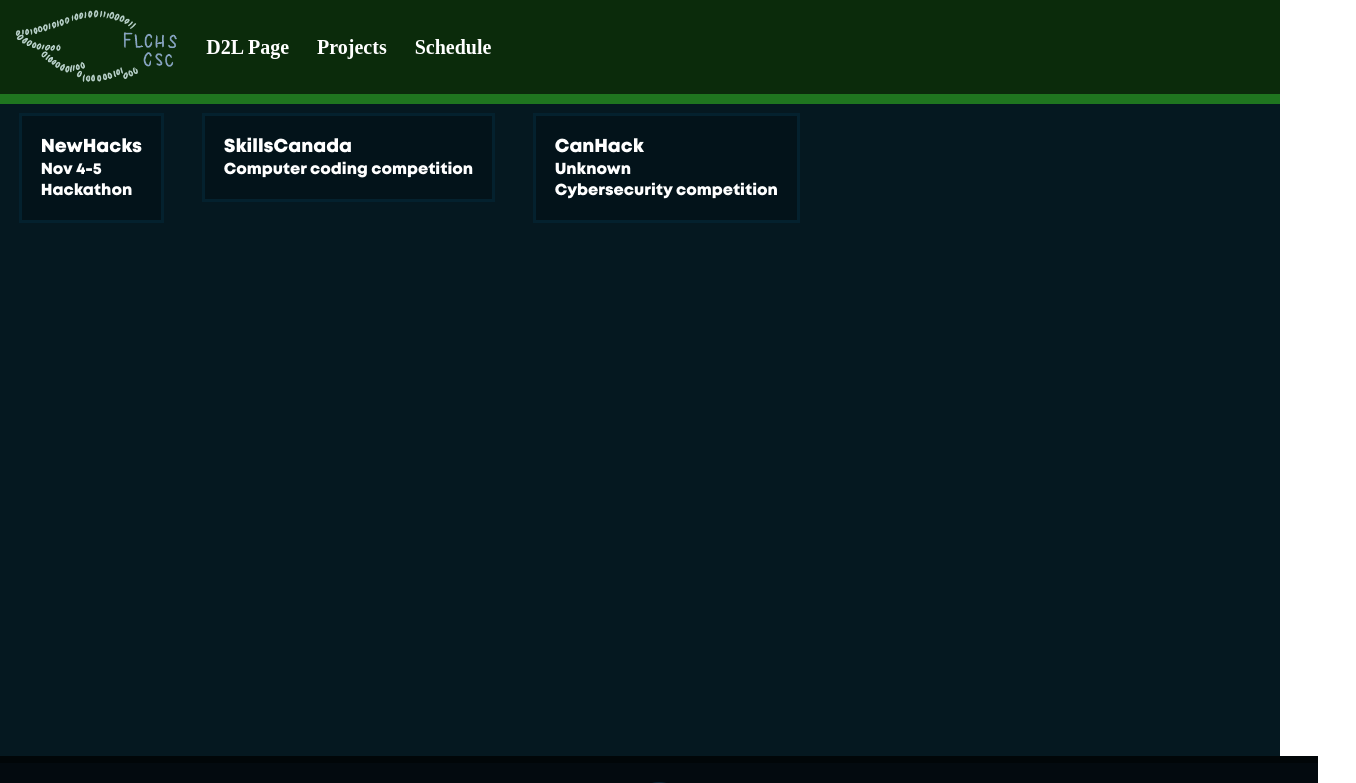
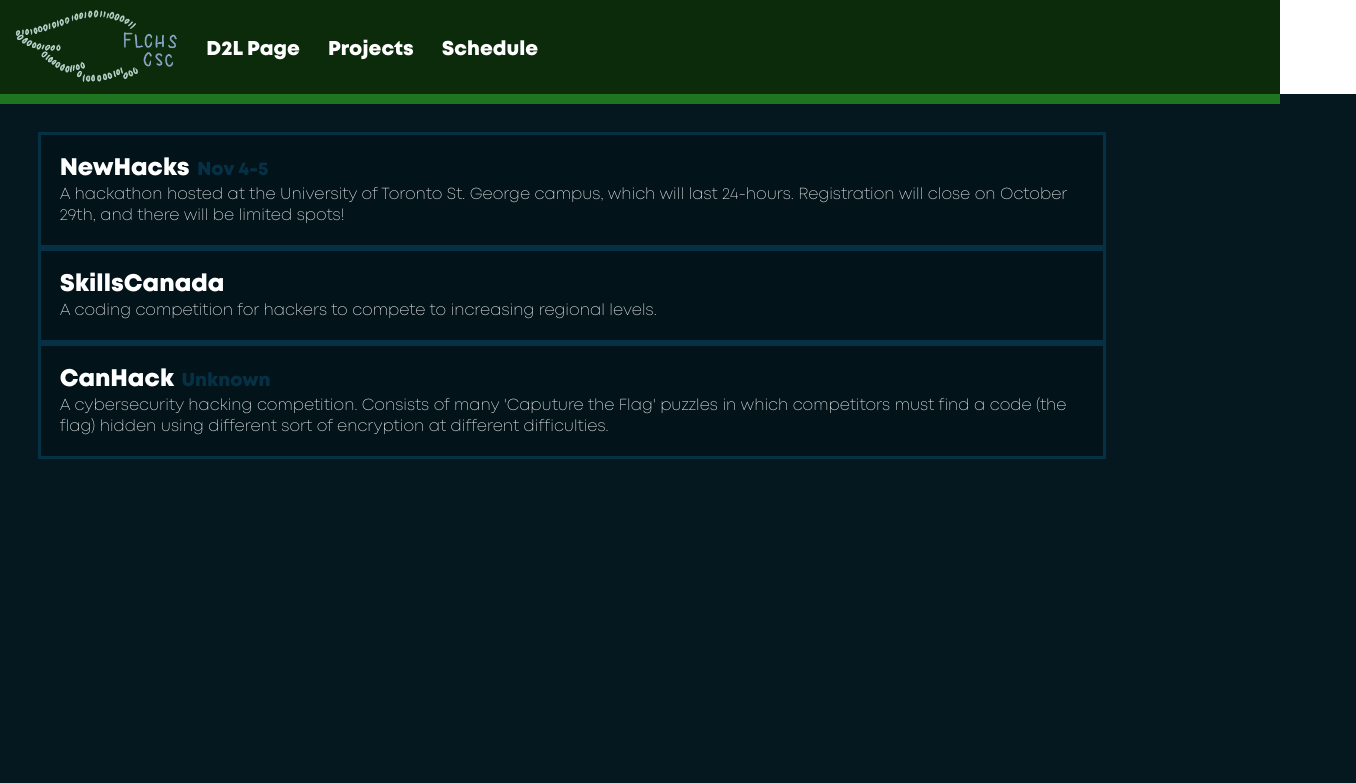
Before and after one commit to flcsc/csc-website, a React (Vite) app: page /schedule in a window 1280 px wide. Shown: the top 783 px of the page, 1356 px wide, since content can reach past the window. Built offline with nearby package versions, Linux system fonts and the light colour scheme.

Commit message:
Started formatting the Schedule page

```diff
--- a/src/App.css
+++ b/src/App.css
@@ -22,15 +22,11 @@ body{
 }
 
 .main{
-  font-family: Mont, 'Gill Sans', 'Gill Sans MT', Calibri, 'Trebuchet MS', sans-serif;
-  font-weight: lighter;
-
-  display: flex;
-
-  padding: 0;
+  padding: 1cm;
   margin: 0;
   border: 0;
 
+  display: block;
   width: 100%;
   min-height: 20cm;
 
@@ -59,9 +55,10 @@ header a{
   padding-left: 4px;
   padding-right: 4px;
 
+  font-family: Mont, 'Gill Sans', 'Gill Sans MT', Calibri, 'Trebuchet MS', sans-serif;
   text-decoration: none;
-  font-weight: bold;
   font-size: 20px;
+
   vertical-align: middle;
   color: white;
 }
@@ -98,6 +95,11 @@ footer img{
   max-height: 1.5cm;
 }
 
+h1, h2, h3{
+  font-family: Mont, 'Gill Sans', 'Gill Sans MT', Calibri, 'Trebuchet MS', sans-serif;
+  display:block;
+}
+
 h1{
   text-align: center;
   font-size: 55px;
@@ -120,16 +122,16 @@ h1{
 }
 
 .event{
+  position:relative;
   display: block;
-  position:relative;
 
-  margin: 0.5cm;
   padding: 0.5cm;
 
+  width: 80%;
   height:fit-content;
 
   background-color: rgb(3, 19, 26);
-  border: 3px solid rgb(4, 33, 46);
+  border: 3px solid rgb(6, 48, 68);
 }
 
 .event h3, .event p{
@@ -137,3 +139,16 @@ h1{
   padding: 0;
   border: 0;
 }
+
+.event h3, .event h2{
+  display: inline;
+  margin-right: 0.2cm;
+}
+
+.event h3{
+  color: rgb(6, 48, 68);
+}
+
+p{
+  font-family: MontLight, 'Gill Sans', 'Gill Sans MT', Calibri, 'Trebuchet MS', sans-serif;
+}
--- a/src/components/Event.jsx
+++ b/src/components/Event.jsx
@@ -2,8 +2,8 @@ export default function Event(props)
 {
     return (
         <div key={Math.pow(3, 10*Math.random())+""} className="event">
-            <h3>{props.name}</h3>
-            <p>{props.date}</p>
+            <h2>{props.name}</h2>
+            <h3>{props.date}</h3>
             <p>{props.description}</p>
         </div>
     );
--- a/src/pages/Home.jsx
+++ b/src/pages/Home.jsx
@@ -7,9 +7,7 @@ const Home = () => {
       <Navbar />
       <div class="main">
         <h1>Welcome to the Computer Science Club!</h1>
-        <h2>
-          This page is currently under construction. Please check back later!
-        </h2>
+        <h2>This page is currently under construction. Please check back later!</h2>
       </div>
       <Footer />
     </>
--- a/src/pages/Schedule.jsx
+++ b/src/pages/Schedule.jsx
@@ -5,9 +5,9 @@ import Event from "../components/Event"
 function Schedule()
 {
     var events = [
-        <Event name="NewHacks" description="Hackathon" date="Nov 4-5"/>,
-        <Event name="SkillsCanada" description="Computer coding competition" />,
-        <Event name="CanHack" description="Cybersecurity competition" date="Unknown"/>
+        <Event name="NewHacks" description="A hackathon hosted at the University of Toronto St. George campus, which will last 24-hours. Registration will close on October 29th, and there will be limited spots!" date="Nov 4-5"/>,
+        <Event name="SkillsCanada" description="A coding competition for hackers to compete to increasing regional levels." />,
+        <Event name="CanHack" description="A cybersecurity hacking competition. Consists of many 'Caputure the Flag' puzzles in which competitors must find a code (the flag) hidden using different sort of encryption at different difficulties." date="Unknown"/>
     ];
     return (
         <>
```
